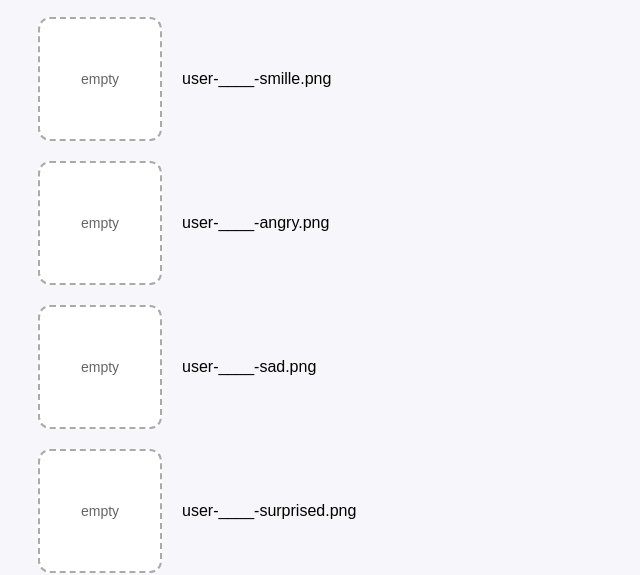
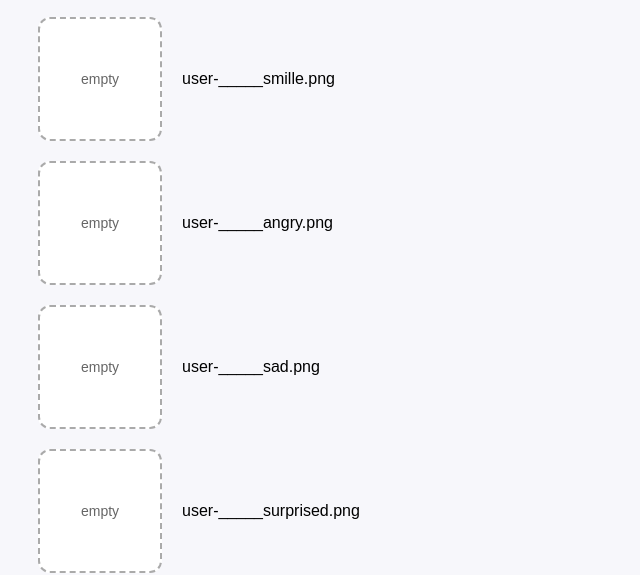
Before and after one commit to KLV1234/4yong, a plain HTML site: page index.html in a window 1280 px wide. Shown: the part 170-745 px from the top of the page, 0-640 px from the left. Drawn offline with Linux system fonts and the light colour scheme.

Commit message:
Add files via upload

```diff
--- a/index.html
+++ b/index.html
@@ -163,7 +163,7 @@
   function getFileName(emo) {
     const mode = document.querySelector('input[name="mode"]:checked').value;
     const name = nameInput.value.trim() || "____";
-    if (mode === "user") return `user-${name}-${emo}.png`;
+    if (mode === "user") return `user-${name}_${emo}.png`;
     return `${name}-${emo}.png`;
   }
 
```
